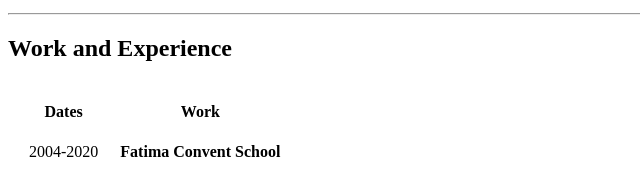
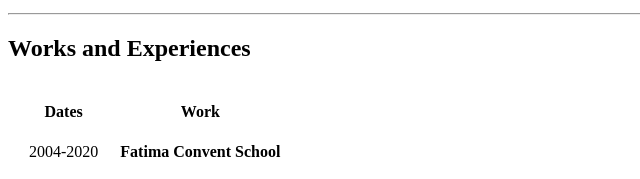
Before and after one commit to vidhichadha2507/cv, a plain HTML site: page index.html in a window 1280 px wide. Shown: the part 369-548 px from the top of the page, 0-640 px from the left. Drawn offline with Linux system fonts and the light colour scheme.

Commit message:
Update index.html

```diff
--- a/index.html
+++ b/index.html
@@ -29,7 +29,7 @@
       <li> Maths</li>
     </ul>
     <hr>
-    <h2> Work and Experience</h2>
+    <h2> Works and Experiences</h2>
     <table cellspacing="20">
       <thead>
         <th>Dates</th>
```
